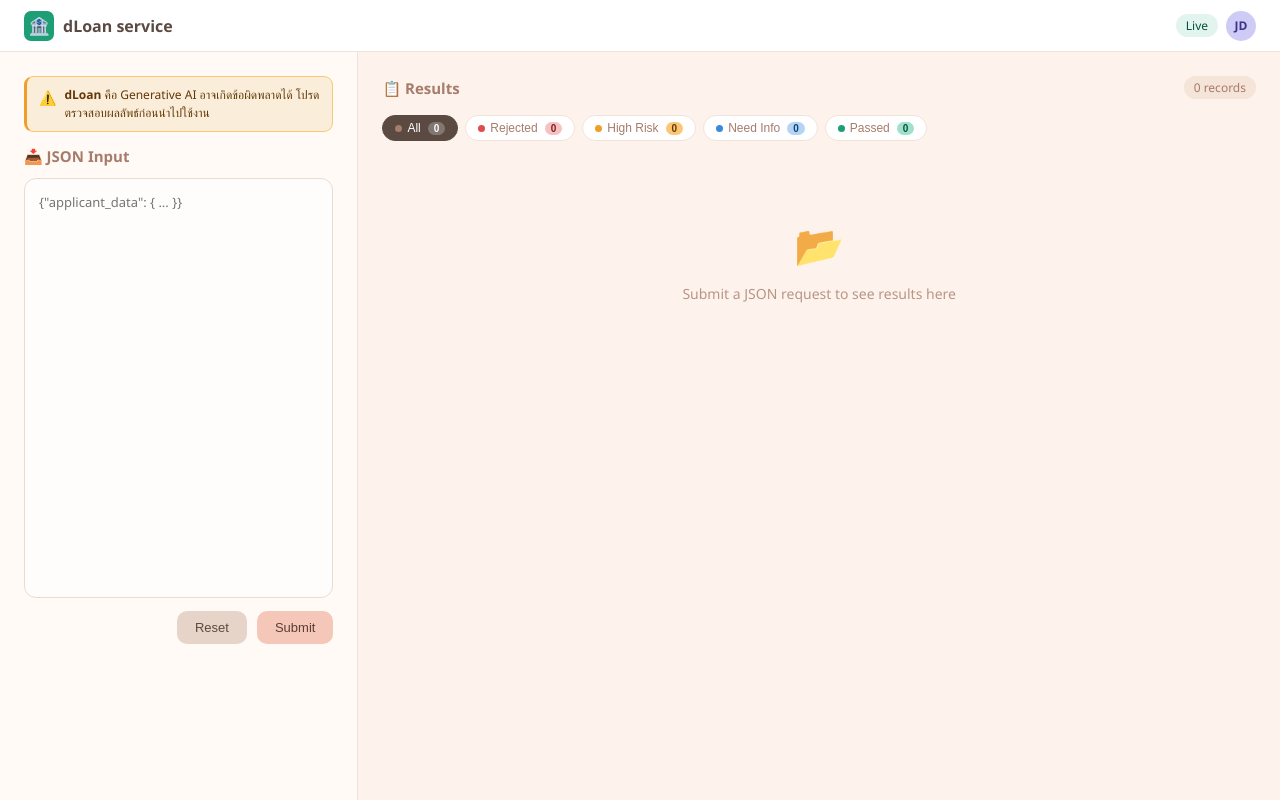
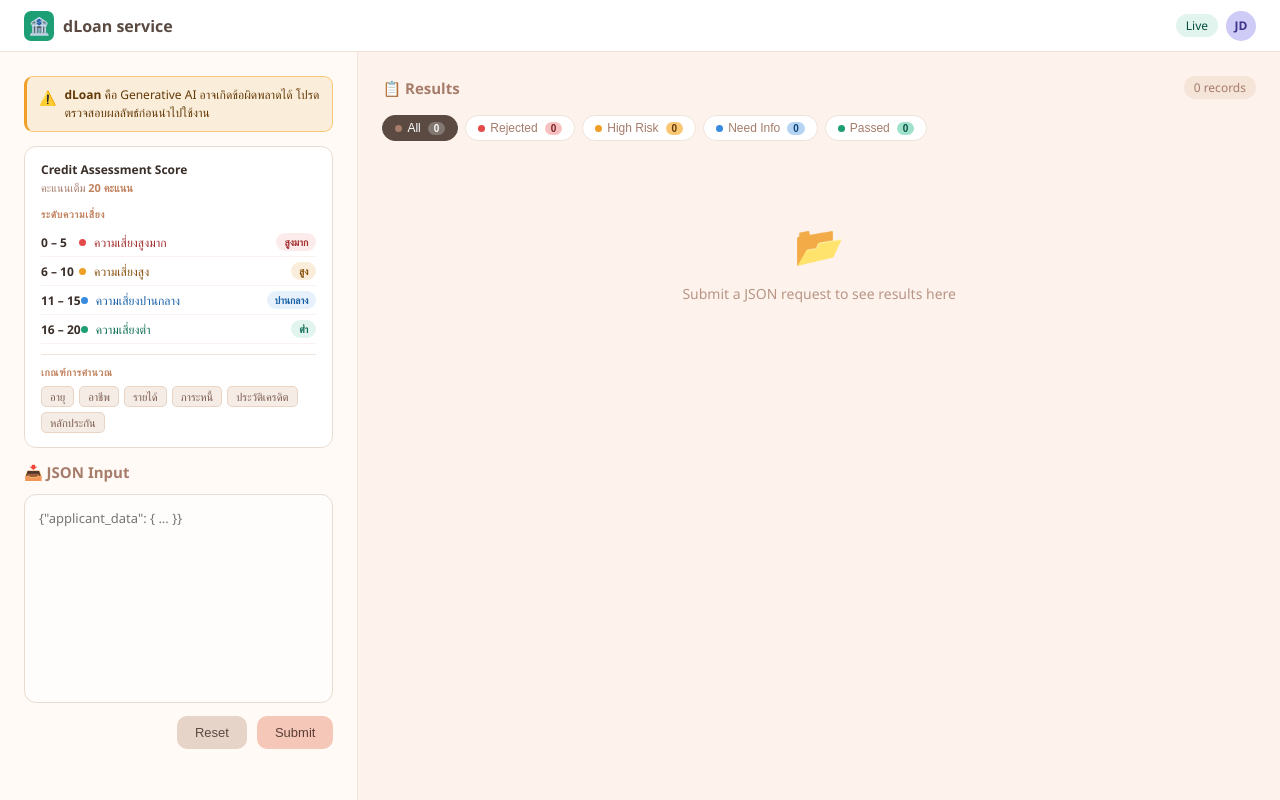
Before and after one commit to SUPERPED1/dLoan-assistant, a plain HTML site: page frontend/index.html in a window 1280 px wide. Drawn offline with Linux system fonts and the light colour scheme.

Commit message:
adding score rule description

```diff
--- a/frontend/index.html
+++ b/frontend/index.html
@@ -701,6 +701,117 @@
     }
 
     @keyframes spin { to { transform: rotate(360deg); } }
+
+    /* CREDIT SCORE INFO BOX */
+    .score-info-box {
+      background: #ffffff;
+      border: 1px solid #e8dcd2;
+      border-radius: 12px;
+      padding: 14px 16px;
+      margin-bottom: 14px;
+    }
+
+    .score-info-title {
+      font-size: 12px;
+      font-weight: 700;
+      color: #3a2e28;
+      margin-bottom: 2px;
+    }
+
+    .score-info-subtitle {
+      font-size: 11px;
+      color: #a67c6b;
+      margin-bottom: 12px;
+    }
+
+    .score-info-subtitle strong {
+      color: #c0825e;
+      font-weight: 700;
+    }
+
+    .score-divider {
+      height: 1px;
+      background: #f0e4da;
+      margin: 10px 0;
+    }
+
+    .score-section-label {
+      font-size: 10px;
+      font-weight: 700;
+      letter-spacing: 0.07em;
+      text-transform: uppercase;
+      color: #c0825e;
+      margin-bottom: 7px;
+    }
+
+    .score-tier-row {
+      display: flex;
+      align-items: center;
+      justify-content: space-between;
+      padding: 5px 0;
+      border-bottom: 1px solid #f9f2ee;
+      font-size: 12px;
+    }
+
+    .score-tier-row:last-child { border-bottom: none; }
+
+    .score-tier-range {
+      font-weight: 600;
+      color: #3a2e28;
+      min-width: 38px;
+      font-size: 12px;
+    }
+
+    .score-tier-dot {
+      width: 7px;
+      height: 7px;
+      border-radius: 50%;
+      flex-shrink: 0;
+    }
+
+    .score-tier-name {
+      flex: 1;
+      padding: 0 8px;
+      font-size: 12px;
+    }
+
+    .score-tier-badge {
+      font-size: 10px;
+      font-weight: 600;
+      padding: 2px 8px;
+      border-radius: 20px;
+    }
+
+    .tier-col-vhigh .score-tier-dot   { background: #E24B4A; }
+    .tier-col-vhigh .score-tier-name  { color: #A32D2D; }
+    .tier-col-vhigh .score-tier-badge { background: #FCEBEB; color: #A32D2D; }
+
+    .tier-col-high .score-tier-dot    { background: #EF9F27; }
+    .tier-col-high .score-tier-name   { color: #854F0B; }
+    .tier-col-high .score-tier-badge  { background: #FAEEDA; color: #854F0B; }
+
+    .tier-col-mid .score-tier-dot     { background: #378ADD; }
+    .tier-col-mid .score-tier-name    { color: #185FA5; }
+    .tier-col-mid .score-tier-badge   { background: #E6F1FB; color: #185FA5; }
+
+    .tier-col-low .score-tier-dot     { background: #1D9E75; }
+    .tier-col-low .score-tier-name    { color: #0F6E56; }
+    .tier-col-low .score-tier-badge   { background: #E1F5EE; color: #0F6E56; }
+
+    .score-factors-wrap {
+      display: flex;
+      flex-wrap: wrap;
+      gap: 5px;
+    }
+
+    .score-factor {
+      font-size: 11px;
+      color: #7a5a4e;
+      background: #f5ece6;
+      border: 1px solid #ead4c4;
+      border-radius: 5px;
+      padding: 2px 8px;
+    }
   </style>
 </head>
 
@@ -728,6 +839,50 @@
       <div class="ai-warning">
         <span class="ai-warning-icon">⚠️</span>
         <span><strong>dLoan</strong> คือ Generative AI อาจเกิดข้อผิดพลาดได้ โปรดตรวจสอบผลลัพธ์ก่อนนำไปใช้งาน</span>
+      </div>
+
+      <!-- CREDIT ASSESSMENT SCORE INFO BOX -->
+      <div class="score-info-box">
+        <div class="score-info-title">Credit Assessment Score</div>
+        <div class="score-info-subtitle">คะแนนเต็ม <strong>20 คะแนน</strong></div>
+
+        <div class="score-section-label">ระดับความเสี่ยง</div>
+        <div class="score-tier-row tier-col-vhigh">
+          <span class="score-tier-range">0 – 5</span>
+          <span class="score-tier-dot"></span>
+          <span class="score-tier-name">ความเสี่ยงสูงมาก</span>
+          <span class="score-tier-badge">สูงมาก</span>
+        </div>
+        <div class="score-tier-row tier-col-high">
+          <span class="score-tier-range">6 – 10</span>
+          <span class="score-tier-dot"></span>
+          <span class="score-tier-name">ความเสี่ยงสูง</span>
+          <span class="score-tier-badge">สูง</span>
+        </div>
+        <div class="score-tier-row tier-col-mid">
+          <span class="score-tier-range">11 – 15</span>
+          <span class="score-tier-dot"></span>
+          <span class="score-tier-name">ความเสี่ยงปานกลาง</span>
+          <span class="score-tier-badge">ปานกลาง</span>
+        </div>
+        <div class="score-tier-row tier-col-low">
+          <span class="score-tier-range">16 – 20</span>
+          <span class="score-tier-dot"></span>
+          <span class="score-tier-name">ความเสี่ยงต่ำ</span>
+          <span class="score-tier-badge">ต่ำ</span>
+        </div>
+
+        <div class="score-divider"></div>
+
+        <div class="score-section-label">เกณฑ์การคำนวณ</div>
+        <div class="score-factors-wrap">
+          <span class="score-factor">อายุ</span>
+          <span class="score-factor">อาชีพ</span>
+          <span class="score-factor">รายได้</span>
+          <span class="score-factor">ภาระหนี้</span>
+          <span class="score-factor">ประวัติเครดิต</span>
+          <span class="score-factor">หลักประกัน</span>
+        </div>
       </div>
 
       <div class="panel-title">📥 JSON Input</div>
```
